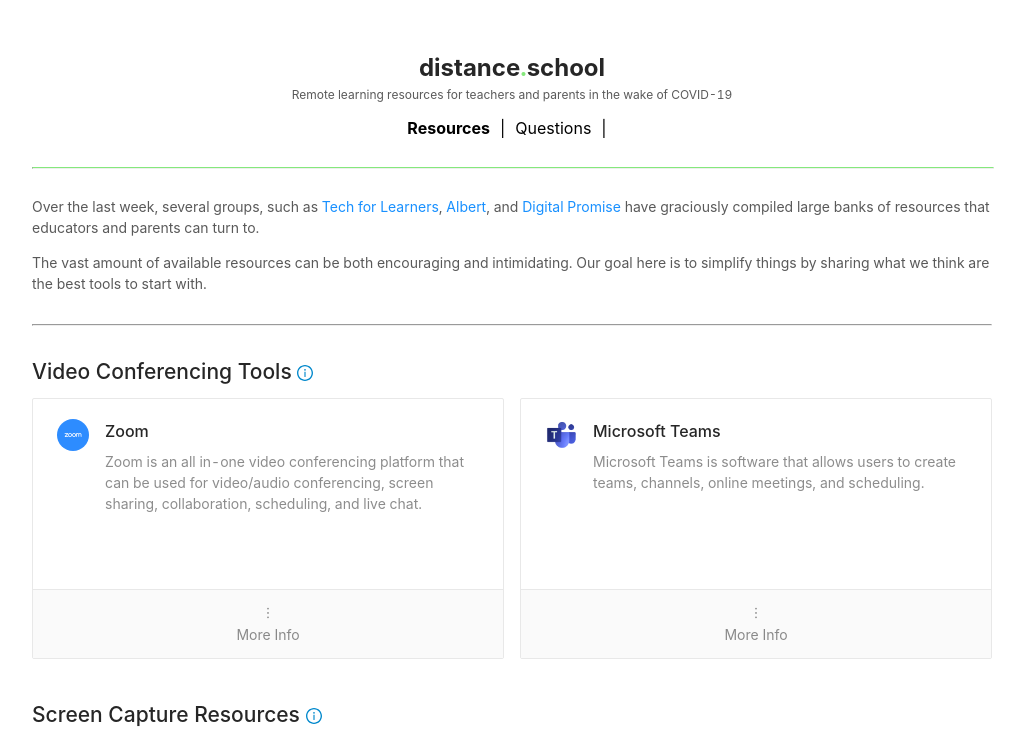
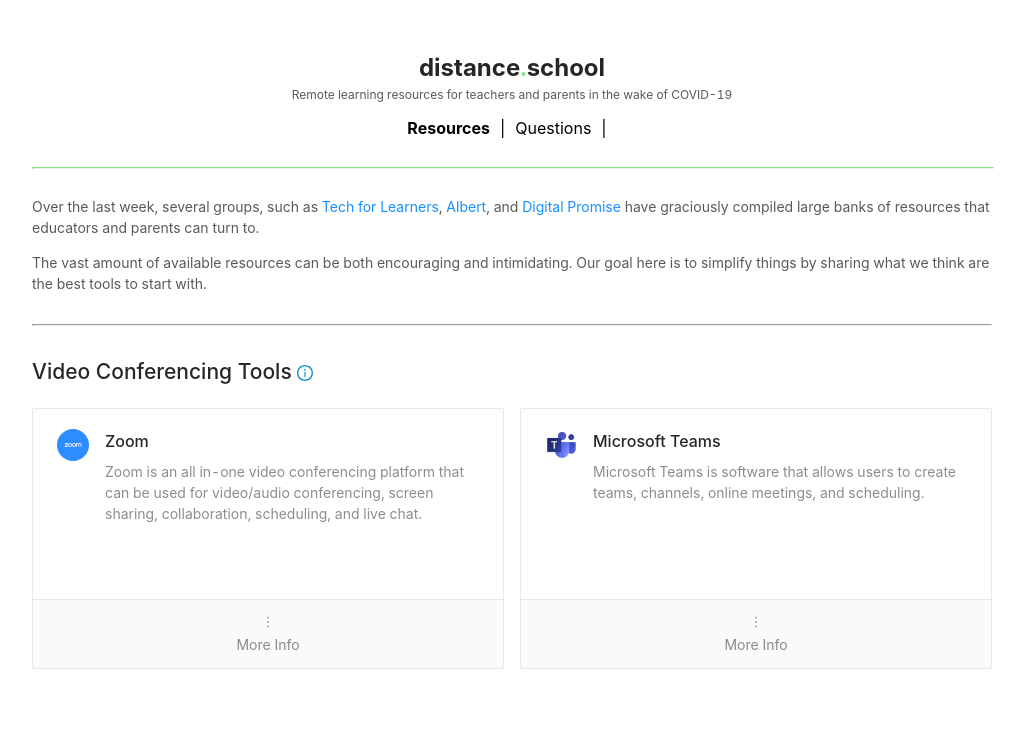
Before and after one commit to joshling1919/distance-school, a Next.js app: page / in a window 1280 px wide. Shown: the top 734 px of the page, without its empty margins (128-1153 px from the left). Built offline with nearby package versions, Linux system fonts and the light colour scheme.

Commit message:
Space out categories more

```diff
--- a/components/resources/Category.js
+++ b/components/resources/Category.js
@@ -16,10 +16,15 @@
     </h1>
     <Row gutter={16} justify="center">
       {items.map(resource => (
-        <Col key={resource.title} sm={24} md={12} style={{ marginBottom: 40 }}>
+        <Col key={resource.title} sm={24} md={12} style={{ marginBottom: 60 }}>
           <ResourceCard {...resource} openModal={openModal} />
         </Col>
       ))}
     </Row>
+    <style jsx>{`
+      h1 {
+        margin-bottom: 20px;
+      }
+    `}</style>
   </div>
 );
```
